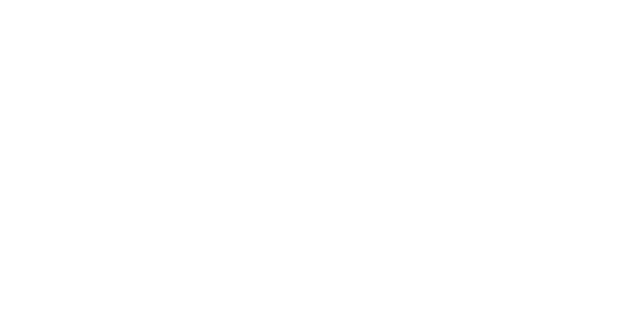
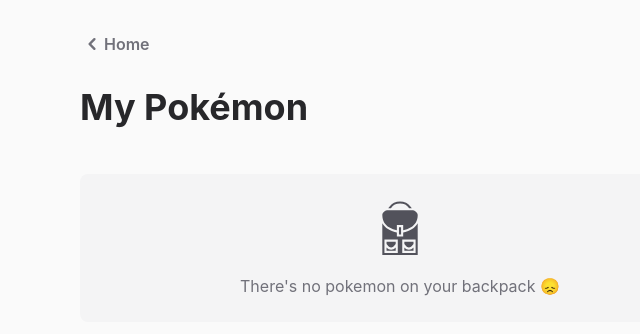
Before and after one commit to xerod/pokedex, a Next.js app: page /pokemon in a window 1280 px wide. Shown: the top 334 px of the page, without its empty margins (240-880 px from the left). Built offline with nearby package versions, Linux system fonts and the light colour scheme.

Commit message:
🛠 Tweak MyPokemon page

```diff
--- a/components/Layouts/default.tsx
+++ b/components/Layouts/default.tsx
@@ -8,6 +8,7 @@
 
 const DefaultLayout: React.FC<ILayoutProps> = ({ bg, children }) => {
   return (
+    <ClientOnly>
       <Flex
         bg={bg ? bg : "gray.50"}
         justifyContent="center"
@@ -23,6 +24,7 @@
           {children}
         </Box>
       </Flex>
+    </ClientOnly>
   );
 };
 
--- a/pages/pokemon/index.tsx
+++ b/pages/pokemon/index.tsx
@@ -1,7 +1,16 @@
-import { Text, Box, Flex, Grid, GridItem, Button } from "@chakra-ui/react";
-import ClientOnly from "components/ClientOnly";
+import { Text, Box, Flex, Grid, GridItem, Button, Tag } from "@chakra-ui/react";
+import NextLink from "next/link";
+import DefaultLayout from "components/Layouts/default";
 import PokemonCard from "components/PokemonCard";
 import { useEffect, useState } from "react";
+import {
+  HiChevronLeft,
+  HiMinusCircle,
+  HiOutlineLogout,
+  HiOutlineMinusCircle,
+  HiTrash,
+} from "react-icons/hi";
+import { GiLightBackpack } from "react-icons/gi";
 
 const MyPokemon: React.FC = () => {
   const [myPokemon, setMyPokemon] = useState([]);
@@ -28,31 +37,67 @@
   };
 
   return (
-    <>
-      <ClientOnly>
+    <DefaultLayout>
+      <Box p="4">
+        <Flex alignItems="center" color="gray.300" mb="6">
+          <NextLink href="/">
+            <Button variant="link" fontWeight="semibold" colorScheme="gray">
+              <HiChevronLeft size={24} /> Home
+            </Button>
+          </NextLink>
+        </Flex>
+        <Text mb="4" fontSize="4xl" fontWeight="bold">
+          My Pokémon
+        </Text>
         <Box>
           <Grid
             templateColumns={{
               base: "repeat(2, minmax(0, 1fr))",
               md: "repeat(3, minmax(0, 1fr))",
-              lg: "repeat(5, minmax(0, 1fr))",
+              lg: "repeat(3, minmax(0, 1fr))",
             }}
-            gap={3}
+            columnGap={3}
+            rowGap={14}
             mb={6}
           >
             {myPokemon?.map((data) => (
-              <GridItem colSpan={{ base: 2, md: 1 }} key={data.pokemon}>
+              <GridItem height={24} key={data.pokemon}>
                 <PokemonCard name={data.pokemon} alias={data.name} />
-                <Button onClick={() => releasePokemon(data.name)}>
-                  Remove
+                <Button
+                  mt="1"
+                  w="full"
+                  size="sm"
+                  variant="ghost"
+                  colorScheme="red"
+                  borderRadius="lg"
+                  rightIcon={<HiOutlineLogout />}
+                  onClick={() => releasePokemon(data.name)}
+                >
+                  Release
                 </Button>
               </GridItem>
             ))}
-            {!myPokemon && <Text>You have no Pokemon</Text>}
           </Grid>
+          {!myPokemon.length && (
+            <Flex
+              w="full"
+              p="6"
+              color="gray.600"
+              justifyContent="center"
+              bg="gray.100"
+              borderRadius="lg"
+            >
+              <Flex flexDir="column" alignItems="center">
+                <GiLightBackpack size={60} />
+                <Text mt="4" color="gray.500">
+                  There's no pokemon on your backpack 😞
+                </Text>
+              </Flex>
+            </Flex>
+          )}
         </Box>
-      </ClientOnly>
-    </>
+      </Box>
+    </DefaultLayout>
   );
 };
 
```
Also changed, not shown: pages/index.tsx (+29 -4 lines). Lines whose indentation alone changed are shown as unchanged.
